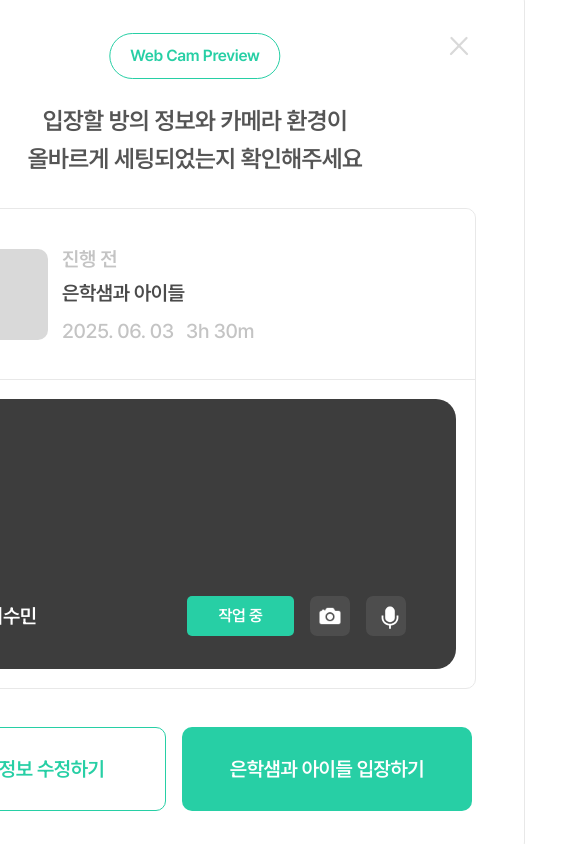
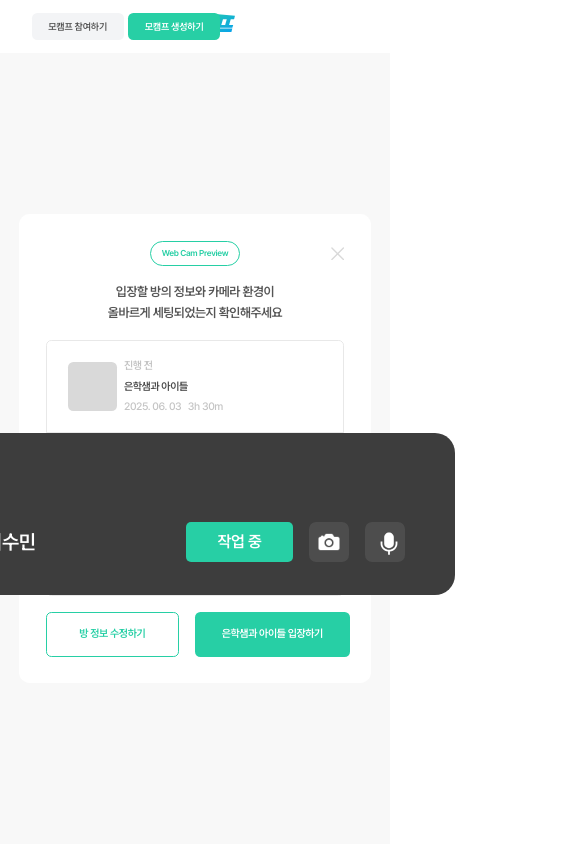
Before and after one commit to Mocamp-Official/Mocamp-FrontEnd, a Next.js app: page /preview in a window 390 px wide. Shown: the top 844 px of the page, 585 px wide, since content can reach past the window. Built offline with nearby package versions, Linux system fonts and the light colour scheme; no server answers.

Commit message:
📱 Design: 웹캠프리뷰 모달 반응형 추가
웹캠프리뷰 모달 반응형 추가

```diff
--- a/src/components/common/CardPageLayout.tsx
+++ b/src/components/common/CardPageLayout.tsx
@@ -6,7 +6,7 @@ interface CardPageLayoutProps {
 
 const CardPageLayout = ({ children }: CardPageLayoutProps) => {
   return (
-    <div className="bg-gray4 flex w-screen items-center justify-center">
+    <div className="flex w-screen items-center justify-center bg-[#f8f8f8]">
       <div className="flex h-[469.333px] w-[352px] flex-col gap-4 rounded-[10.67px] bg-white p-[26.67px] lg:h-[660px] lg:w-[495px] lg:gap-[22.5px] lg:rounded-[15px] lg:p-[37.5px] xl:h-[880px] xl:w-[660px] xl:gap-[30px] xl:rounded-[20px] xl:p-[50px]">
         {children}
       </div>
--- a/src/components/webcamPreview/Buttons.tsx
+++ b/src/components/webcamPreview/Buttons.tsx
@@ -10,13 +10,13 @@ const Buttons = ({ isHost, roomName, onEditRoom, onEnterRoom }: ButtonsProps) =>
     return (
       <div className="flex gap-4">
         <button
-          className="font-pre flex h-[84px] w-[250px] items-center justify-center rounded-[10px] border border-[var(--color-primary)] bg-[var(--color-gray1)] p-[30px_40px] text-[20px] font-semibold tracking-[-0.4px] text-[var(--color-primary)]"
+          className="font-pre border-primary bg-gray1 text-primary flex h-[44.8px] w-[133.33px] items-center justify-center rounded-[5.333px] border p-[16px_21.33px] text-[10.67px] font-semibold tracking-[-0.4px] lg:h-[63px] lg:w-[187.5px] lg:rounded-[7.5px] lg:p-[22.5px_30px] lg:text-[15px] xl:h-[84px] xl:w-[250px] xl:rounded-[10px] xl:p-[30px_40px] xl:text-[20px]"
           onClick={onEditRoom}
         >
           방 정보 수정하기
         </button>
         <button
-          className="font-pre flex h-[84px] w-[290px] items-center justify-center rounded-[10px] bg-[var(--color-primary)] p-[30px_40px] text-[20px] font-semibold tracking-[-0.4px] text-white"
+          className="font-pre bg-primary flex h-[44.8px] w-[154.66px] items-center justify-center rounded-[5.333px] p-[16px_21.33px] text-[10.67px] font-semibold tracking-[-0.4px] text-white lg:h-[63px] lg:w-[217.5px] lg:rounded-[7.5px] lg:p-[22.5px_30px] lg:text-[15px] xl:h-[84px] xl:w-[290px] xl:rounded-[10px] xl:p-[30px_40px] xl:text-[20px]"
           onClick={onEnterRoom}
         >
           {roomName} 입장하기
@@ -26,7 +26,7 @@ const Buttons = ({ isHost, roomName, onEditRoom, onEnterRoom }: ButtonsProps) =>
   }
   return (
     <button
-      className="font-pre flex h-[84px] w-[560px] items-center justify-center rounded-[10px] bg-[var(--color-primary)] p-[30px_40px] text-[20px] font-semibold tracking-[-0.4px] text-white"
+      className="font-pre bg-primary flex h-[44.8px] w-[298.67px] items-center justify-center rounded-[5.333px] p-[16px_21.33px] text-[10.67px] font-semibold tracking-[-0.4px] text-white lg:h-[63px] lg:w-[420px] lg:rounded-[7.5px] lg:p-[22.5px_30px] lg:text-[15px] xl:h-[84px] xl:w-[560px] xl:rounded-[10px] xl:p-[30px_40px] xl:text-[20px]"
       onClick={onEnterRoom}
     >
       {roomName} 입장하기
--- a/src/components/webcamPreview/ModalLayout.tsx
+++ /dev/null
@@ -1,41 +0,0 @@
-import { useEffect, useRef } from 'react';
-
-interface ModalLayoutProps {
-  onClose: () => void;
-  children: React.ReactNode;
-  width?: string;
-  height?: string;
-}
-
-const ModalLayout = ({
-  onClose,
-  children,
-  width = '660px',
-  height = '880px',
-}: ModalLayoutProps) => {
-  const modalRef = useRef<HTMLDivElement>(null);
-
-  useEffect(() => {
-    const handleClickOutside = (event: MouseEvent) => {
-      if (modalRef.current && !modalRef.current.contains(event.target as Node)) {
-        onClose();
-      }
-    };
-    document.addEventListener('mousedown', handleClickOutside);
-    return () => document.removeEventListener('mousedown', handleClickOutside);
-  }, [onClose]);
-
-  return (
-    <div className="fixed inset-0 z-50 flex items-center justify-center bg-[var(--color-gray2)]">
-      <div
-        ref={modalRef}
-        style={{ width, height }}
-        className="relative flex-shrink-0 rounded-[20px] border border-[var(--color-gray4)] bg-[var(--color-gray1)] p-[50px]"
-      >
-        {children}
-      </div>
-    </div>
-  );
-};
-
-export default ModalLayout;
--- a/src/components/webcamPreview/RoomInfo.tsx
+++ b/src/components/webcamPreview/RoomInfo.tsx
@@ -1,34 +1,30 @@
 import { RoomInfo } from '../../types/preview';
 
 const RoomInfoSection = ({ room }: { room: RoomInfo }) => (
-  <div className="box-border flex w-full flex-row items-center rounded-[10px] bg-white px-[40px] pt-[40px] pb-[24px]">
+  <div className="box-border flex w-full flex-row items-center rounded-[5.333px] bg-white px-[21.33px] py-[21.33px] lg:rounded-[7.5px] lg:px-[30px] lg:py-[30px] xl:rounded-[10px] xl:px-[40px] xl:py-[40px]">
     {/* 대표 이미지 */}
-    <div className="flex h-[91px] w-[91px] flex-shrink-0 items-center justify-center rounded-[10px] bg-[#D9D9D9]">
+    <div className="flex h-[48.533px] w-[48.533px] flex-shrink-0 items-center justify-center rounded-[5.333px] bg-[#D9D9D9] lg:h-[68.25px] lg:w-[68.25px] lg:rounded-[7.5px] xl:h-[91px] xl:w-[91px] xl:rounded-[10px]">
       {room.imageUrl ? (
         <img
           src={room.imageUrl}
           alt="대표 이미지"
-          className="h-full w-full rounded-[10px] object-cover"
+          className="h-full w-full rounded-[5.333px] object-cover lg:rounded-[7.5px] xl:rounded-[10px]"
         />
       ) : null}
     </div>
     {/* 방 진행 + 방 이름 + 날짜 + 설정 시간 */}
-    <div className="ml-[14px] flex h-[91px] flex-col justify-center">
+    <div className="ml-[7.47px] flex h-[48.533px] flex-col justify-center text-[10.67px] lg:ml-[10.5px] lg:h-[68.25px] lg:text-[15px] xl:ml-[14px] xl:h-[91px] xl:text-[20px]">
       <span
-        className={`font-pre text-[20px] font-semibold tracking-[-0.4px] ${room.status === '진행 전' ? 'text-[#C4C4C4]' : 'text-[var(--color-primary)]'} `}
+        className={`font-pre font-semibold tracking-[-0.4px] ${room.status === '진행 전' ? 'text-gray6' : 'text-primary'} `}
       >
         {room.status}
       </span>
-      <span className="font-pre mt-[4px] text-[20px] font-semibold tracking-[-0.4px] text-[#4B4B4B]">
+      <span className="font-pre mt-[4.88px] font-semibold tracking-[-0.4px] text-[#4B4B4B] lg:mt-[6.86px] xl:mt-[4px]">
         {room.name}
       </span>
-      <div className="mt-[8px] flex gap-[12px]">
-        <span className="font-pre text-[20px] font-medium tracking-[-0.4px] text-[#C4C4C4]">
-          {room.date}
-        </span>
-        <span className="font-pre text-[20px] font-medium tracking-[-0.4px] text-[#C4C4C4]">
-          {room.duration}
-        </span>
+      <div className="mt-[3.9px] flex gap-[6.4px] lg:mt-[5.48px] lg:gap-[9px] xl:mt-2 xl:gap-3">
+        <span className="font-pre text-gray6 font-medium tracking-[-0.4px]">{room.date}</span>
+        <span className="font-pre text-gray6 font-medium tracking-[-0.4px]">{room.duration}</span>
       </div>
     </div>
   </div>
--- a/src/components/webcamPreview/WebCamPreview.tsx
+++ b/src/components/webcamPreview/WebCamPreview.tsx
@@ -1,5 +1,5 @@
-import ModalLayout from './ModalLayout';
-import CloseButton from '@/public/svgs/CloseButton.svg';
+import CloseIcon from '@/public/svgs/closeIcon.svg';
+
 import RoomInfoSection from './RoomInfo';
 import ActionButtons from './Buttons';
 import { useWebRTC } from '@/hooks/useWebRTC';
@@ -29,34 +29,31 @@ const WebCamPreviewModal = ({
   });
 
   return (
-    <div className="flex min-h-screen w-screen items-center justify-center bg-[#F8F8F8]">
-      <ModalLayout onClose={onClose} width="660px" height="880px">
-        <button
-          type="button"
-          onClick={onClose}
-          className="absolute top-[50px] right-[50px] h-[25px] w-[25px] cursor-pointer text-[#d9d9d9]"
-        >
-          <CloseButton />
-        </button>
-        <div className="absolute top-[50px] left-1/2 -translate-x-1/2">
-          <span className="font-pre inline-flex flex-row items-center justify-center gap-[10px] rounded-full border border-[var(--color-primary)] bg-[var(--color-gray1)] px-[20px] py-[10px] text-[16px] font-semibold tracking-[-0.32px] text-[var(--color-primary)]">
+    <div className="relative flex h-full w-full flex-col items-center">
+      <div className="relative flex w-full items-center justify-center">
+        <span className="font-pre bg-gray1 text-primary border-primary rounded-full border px-[10.67px] py-[5.333px] text-[8.533px] font-semibold tracking-[-0.32px] lg:px-[15px] lg:py-[7.5px] lg:text-xs xl:px-[20px] xl:py-[10px] xl:text-base">
           Web Cam Preview
         </span>
+
+        <button type="button" onClick={onClose} className="absolute right-0">
+          <CloseIcon className="h-[13.333px] w-[13.333px] cursor-pointer lg:h-[22.5px] lg:w-[22.5px] xl:h-[29px] xl:w-[29px]" />
+        </button>
       </div>
-        <div className="font-pre absolute top-[119px] left-1/2 w-[336px] -translate-x-1/2 text-center text-[24px] leading-[160%] font-semibold tracking-[-0.48px] text-[var(--color-gray9)]">
+
+      <div className="font-pre text-gray9 mt-[16.13px] w-[336px] text-center text-[12.8px] leading-[160%] font-semibold tracking-[-0.48px] lg:mt-[22.5px] lg:text-lg xl:mt-[30px] xl:text-[24px]">
         입장할 방의 정보와 카메라 환경이
         <br />
         올바르게 세팅되었는지 확인해주세요
       </div>
-        <div className="absolute top-[225px] left-[50px] flex h-[481px] w-[560px] flex-col items-center rounded-[10px] border border-[var(--color-gray4)] bg-[var(--color-gray1)] p-0">
+
+      <div className="border-gray4 bg-gray1 mt-[16.53px] flex h-[256.53px] w-[298.67px] flex-col items-center rounded-[5.333px] border p-0 lg:mt-[21.5px] lg:h-[360.75px] lg:w-[420px] lg:rounded-[7.5px] xl:mt-[30px] xl:h-[481px] xl:w-[560px] xl:rounded-[10px]">
         <RoomInfoSection room={room} />
-          <div className="absolute top-[170px] left-0 h-[1px] w-full bg-[var(--color-gray4)]" />
-          <div className="absolute top-[190px] left-1/2 -translate-x-1/2">
+        <div className="bg-gray4 h-[1px] w-full" />
+
         <WebCamSection user={user} stream={stream} error={error} roomId={room.roomId} />
       </div>
-        </div>
       <div
-          className={`absolute right-[50px] bottom-[50px] left-[50px] flex w-[560px] ${isHost ? 'justify-start gap-[16px]' : 'justify-center gap-0'} `}
+        className={`absolute bottom-0 left-0 flex w-[560px] ${isHost ? 'justify-start gap-[16px]' : 'justify-center gap-0'} `}
       >
         <ActionButtons
           isHost={isHost}
@@ -65,7 +62,6 @@ const WebCamPreviewModal = ({
           onEnterRoom={onEnterRoom}
         />
       </div>
-      </ModalLayout>
     </div>
   );
 };
--- a/src/pages/preview.tsx
+++ b/src/pages/preview.tsx
@@ -2,6 +2,8 @@ import WebCamPreviewModal from '@/components/webcamPreview/WebCamPreview';
 import { RoomInfo, UserInfo } from '@/types/preview';
 import { useEffect } from 'react';
 import { useMediaDevices } from '@/hooks/useMediaDevices';
+import CreateJoinHeader from '@/components/Header/CreateJoinHeader';
+import CardPageLayout from '@/components/common/CardPageLayout';
 
 const roomData: RoomInfo = {
   roomId: 1,
@@ -34,7 +36,10 @@ const WebCamPreviewPage = () => {
   const isHost = true;
 
   return (
-    <div className="flex min-h-screen flex-col items-center justify-center bg-[#FAFAFA]">
+    <div className="flex h-screen flex-col items-center justify-center bg-[#FAFAFA]">
+      <CreateJoinHeader />
+      <main className="flex flex-1">
+        <CardPageLayout>
           <WebCamPreviewModal
             room={roomData}
             user={{ ...userData, stream, error }}
@@ -43,6 +48,8 @@ const WebCamPreviewPage = () => {
             onEditRoom={handleEditRoom}
             onEnterRoom={handleEnterRoom}
           />
+        </CardPageLayout>
+      </main>
     </div>
   );
 };
```
Lines whose indentation alone changed are shown as unchanged.
